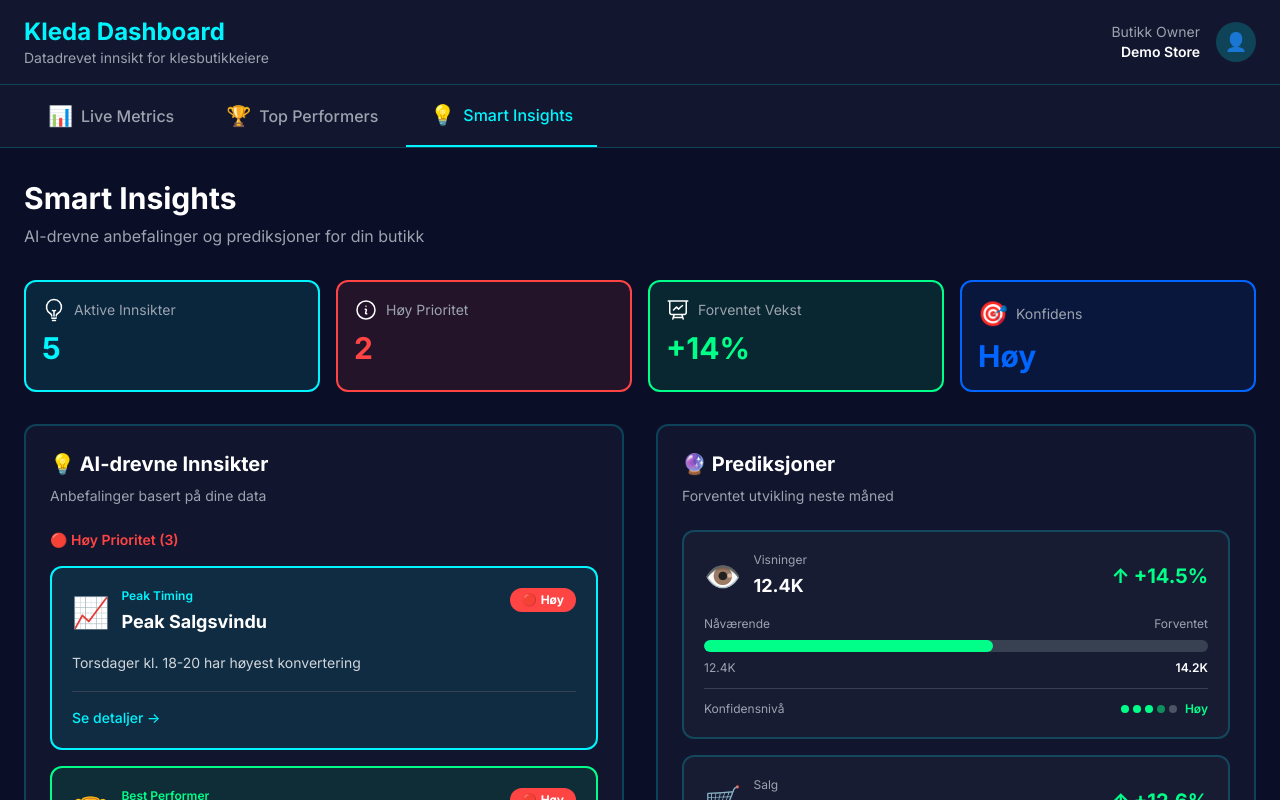
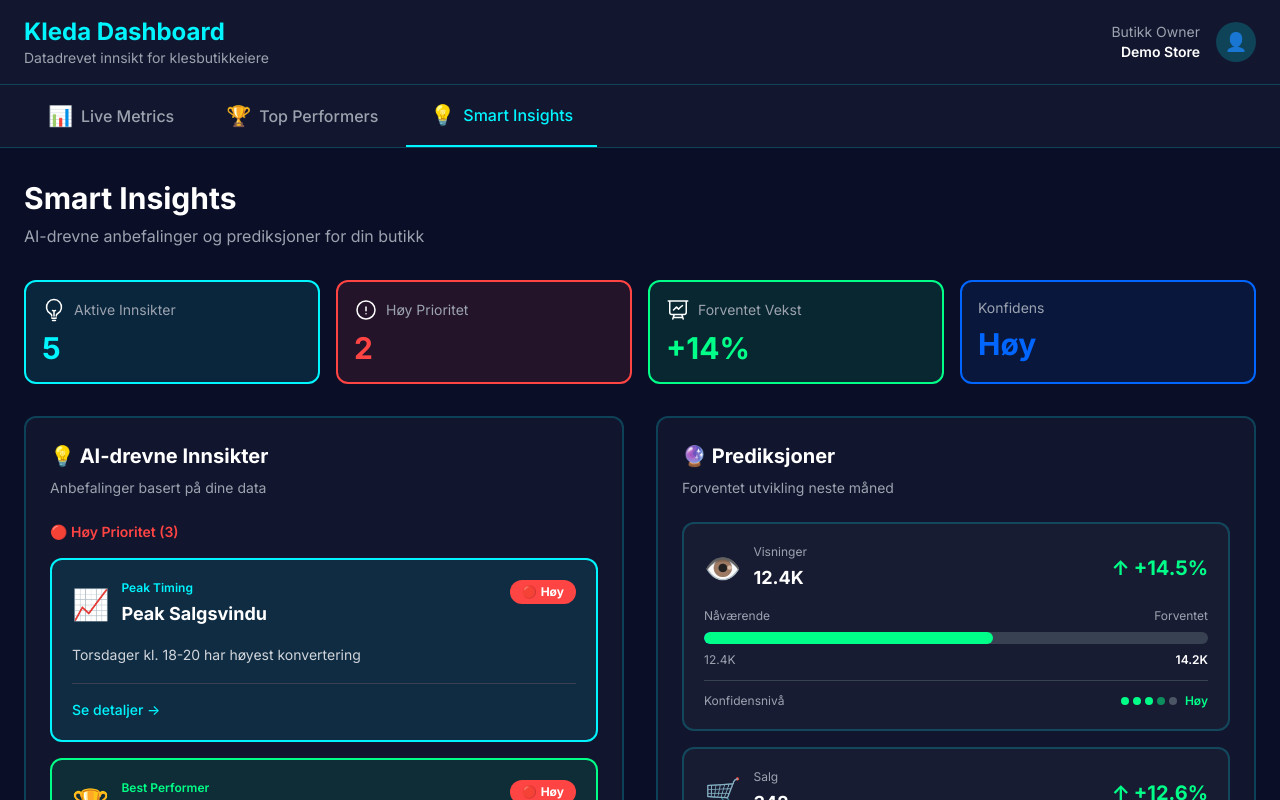
Before and after one commit to ZarrarAh/AgileMethodsProject, a React (Vite) app in the folder frontend/: page /insights in a window 1280 px wide. Shown: the top 800 px of the page. Built offline with nearby package versions, Linux system fonts and the light colour scheme.

Commit message:
change of logos on smart insights

```diff
--- a/frontend/src/pages/SmartInsights.tsx
+++ b/frontend/src/pages/SmartInsights.tsx
@@ -32,12 +32,12 @@ const SmartInsights = () => {
                 <div className="bg-danger/10 border-2 border-danger rounded-lg p-4">
                     <div className="flex items-center gap-2 mb-2">
                         <span className="text-2xl">
-                            <svg xmlns="http://www.w3.org/2000/svg" fill="none"
-                                                        viewBox="0 0 24 24" stroke-width="1.5" stroke="currentColor"
-                                                        className="size-6">
+                            <svg xmlns="http://www.w3.org/2000/svg" fill="none" viewBox="0 0 24 24" stroke-width="1.5"
+                                    stroke="currentColor" className="size-6">
                                 <path stroke-linecap="round" stroke-linejoin="round"
-                                    d="m11.25 11.25.041-.02a.75.75 0 0 1 1.063.852l-.708 2.836a.75.75 0 0 0 1.063.853l.041-.021M21 12a9 9 0 1 1-18 0 9 9 0 0 1 18 0Zm-9-3.75h.008v.008H12V8.25Z"/>
+                                    d="M12 9v3.75m9-.75a9 9 0 1 1-18 0 9 9 0 0 1 18 0Zm-9 3.75h.008v.008H12v-.008Z"/>
                             </svg>
+
                         </span>
                         <p className="text-sm text-gray-400">Høy Prioritet</p>
                     </div>
@@ -58,7 +58,6 @@ const SmartInsights = () => {
 
                 <div className="bg-primary-blue/10 border-2 border-primary-blue rounded-lg p-4">
                     <div className="flex items-center gap-2 mb-2">
-                        <span className="text-2xl">🎯</span>
                         <p className="text-sm text-gray-400">Konfidens</p>
                     </div>
                     <p className="text-3xl font-bold text-primary-blue">Høy</p>
```
